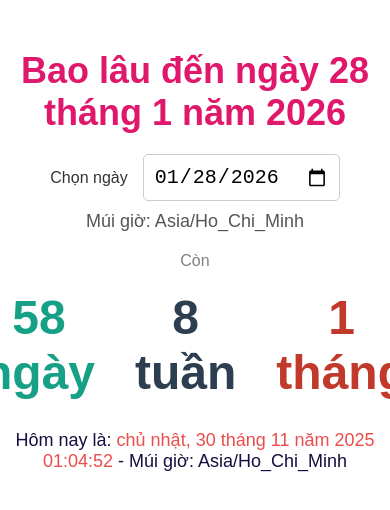
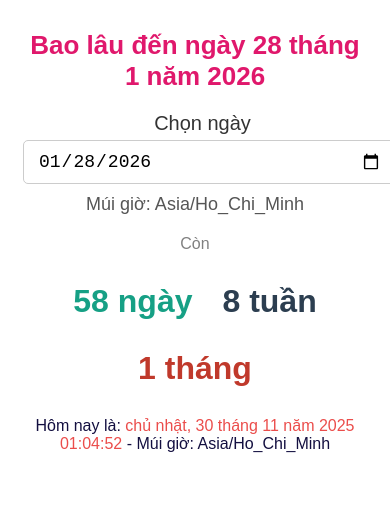
Before and after one commit to tuanpc1902/dem-ngay-ra-quan, a plain HTML site: page index.html in a window 390 px wide. Drawn offline with Linux system fonts and the light colour scheme; a web font is replaced by a local one.

Commit message:
refactor: remove unused datetimepicker script and enhance CSS for better layout and responsiveness

```diff
--- a/index.html
+++ b/index.html
@@ -8,7 +8,6 @@
     <link rel="stylesheet" href="styles.css" />
     <script src="moment.min.js"></script>
     <script src="moment-with-locales.min.js"></script>
-    <script src="https://cdnjs.com/libraries/bootstrap-datetimepicker/4.17.37"></script>
   </head>
   <body>
     <div class="title">Bao lâu đến ngày <span id="ngayRaQuan"></span></div>
--- a/styles.css
+++ b/styles.css
@@ -8,41 +8,49 @@
 body {
   text-align: center;
   margin-top: 50px;
+  padding: 0 15px;
   font-family: 'Inter', sans-serif;
   font-optical-sizing: auto;
 }
 
+/* Tiêu đề */
 .title {
   font-size: 36px;
   font-weight: 600;
   color: rgb(224, 24, 108);
 }
 
+/* Chọn ngày */
 .datepicker {
   margin-top: 20px;
   justify-content: center;
   align-items: center;
   display: flex;
+  flex-wrap: wrap;
 }
 
 .selectDateLabel {
   margin-right: 15px;
   color: #333333;
+  font-size: 20px;
 }
 
 #ngayRaQuanDatePicker {
   font-size: 20px;
-  padding: 10px;
+  padding: 10px 14px;
   border-radius: 5px;
   border: 1px solid #ccc;
+  min-width: 220px;
 }
 
+/* Múi giờ */
 .timeZone {
   font-size: 18px;
   margin-top: 10px;
   color: #555555;
 }
 
+/* “Còn” */
 .subTitle {
   font-size: 1rem;
   margin-top: 20px;
@@ -50,40 +58,97 @@ body {
   color: gray;
 }
 
+/* Kết quả */
 .result {
   display: flex;
   justify-content: center;
+  margin-top: 10px;
+  gap: 25px;
+  flex-wrap: wrap;
 }
 
 .result > div {
-  margin: 0 20px;
+  margin: 0 10px;
 }
 
+/* Số bộ đếm */
 #days-count,
 #weeks-count,
 #months-count {
   font-size: 48px;
   font-weight: bold;
-  color: #16a085;
   display: block;
   margin-top: 20px;
 }
 
-#weeks-count {
-  color: #2c3e50;
-}
+#days-count { color: #16a085; }
+#weeks-count { color: #2c3e50; }
+#months-count { color: #c0392b; }
 
-#months-count {
-  color: #c0392b;
-}
-
+/* Hôm nay */
 .today {
   margin-top: 30px;
   font-size: 18px;
   color: #130f40;
 }
 
+/* Giây */
 .clock {
   margin-top: 10px;
   color: #eb4d4b;
 }
+
+/* ----------------------------------------- */
+/* RESPONSIVE */
+/* ----------------------------------------- */
+
+/* Tablet */
+@media (max-width: 768px) {
+  .title {
+    font-size: 30px;
+  }
+
+  #days-count,
+  #weeks-count,
+  #months-count {
+    font-size: 38px;
+  }
+
+  .selectDateLabel {
+    margin-bottom: 5px;
+  }
+
+  .datepicker {
+    flex-direction: column;
+  }
+}
+
+/* Mobile nhỏ */
+@media (max-width: 480px) {
+  body {
+    margin-top: 30px;
+  }
+
+  .title {
+    font-size: 26px;
+  }
+
+  #ngayRaQuanDatePicker {
+    width: 100%;
+    font-size: 18px;
+  }
+
+  #days-count,
+  #weeks-count,
+  #months-count {
+    font-size: 32px;
+  }
+
+  .result {
+    gap: 10px;
+  }
+
+  .today {
+    font-size: 16px;
+  }
+}
```
